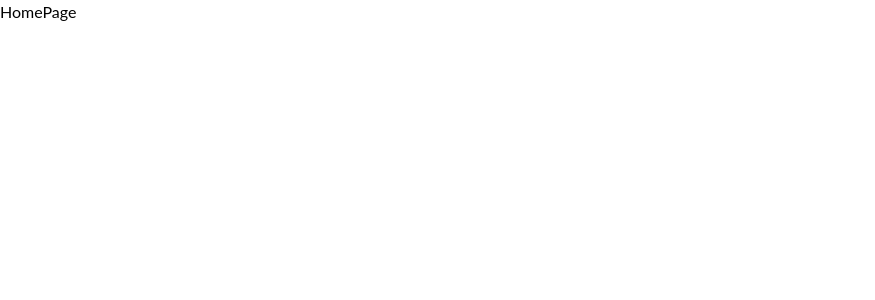
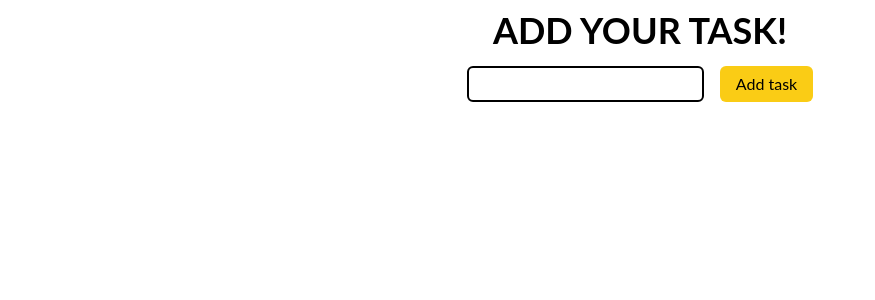
Before and after one commit to Swapnil-Mannurkar/to-do-list, a Next.js app: page / in a window 1280 px wide. Shown: the top 300 px of the page, without its empty margins (0-875 px from the left). Built offline with nearby package versions, Linux system fonts and the light colour scheme.

Commit message:
add task

```diff
--- /dev/null
+++ b/components/home/AddTask.jsx
@@ -0,0 +1,8 @@
+import React from "react";
+import SearchBar from "./SearchBar";
+
+const AddTask = () => {
+  return <SearchBar />;
+};
+
+export default AddTask;
--- /dev/null
+++ b/components/home/SearchBar.jsx
@@ -0,0 +1,16 @@
+import React from "react";
+import styles from "./SearchBar.module.css";
+
+const SearchBar = () => {
+  return (
+    <div className={styles.searchBarContainer}>
+      <h1>Add your task!</h1>
+      <form>
+        <input type="text" required />
+        <button>Add task</button>
+      </form>
+    </div>
+  );
+};
+
+export default SearchBar;
--- /dev/null
+++ b/components/home/SearchBar.module.css
@@ -0,0 +1,19 @@
+.searchBarContainer {
+  @apply w-1/2 h-28 flex flex-col justify-center items-center gap-4;
+}
+
+.searchBarContainer h1 {
+  @apply font-bold text-4xl uppercase;
+}
+
+.searchBarContainer form {
+  @apply flex gap-4;
+}
+
+.searchBarContainer input {
+  @apply border-black border-2 py-1 px-4 rounded-md;
+}
+
+.searchBarContainer button {
+  @apply bg-yellow-400 py-1 px-4 rounded-md;
+}
--- /dev/null
+++ b/pages/homePage.module.css
@@ -0,0 +1,3 @@
+.container {
+  @apply w-full h-screen flex justify-center;
+}
--- a/pages/index.js
+++ b/pages/index.js
@@ -1,7 +1,13 @@
+import AddTask from "@/components/home/AddTask";
 import React from "react";
+import styles from "./homePage.module.css";
 
 const HomePage = () => {
-  return <div>HomePage</div>;
+  return (
+    <div className={styles.container}>
+      <AddTask />
+    </div>
+  );
 };
 
 export default HomePage;
```
Also changed, not shown: components/home/AddTask.module.css (added).
